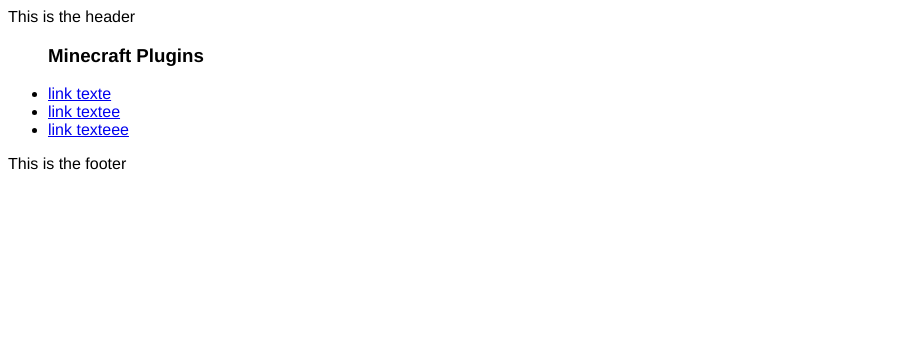
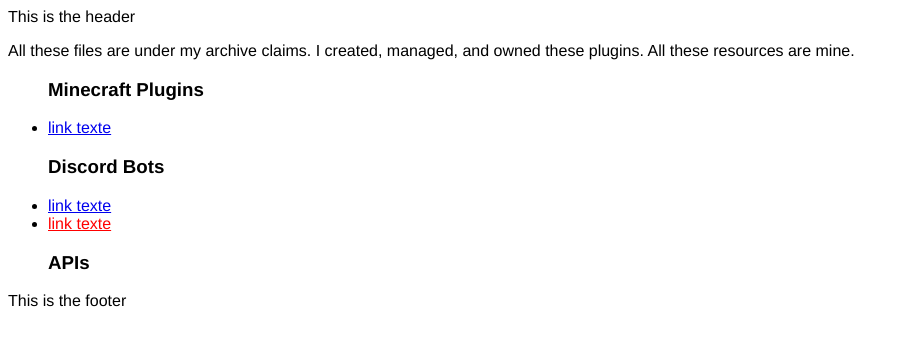
Before and after one commit to GrapeAppleFruit/grapeapplefruit.github.io, a Jekyll site: the page built from item.html, in a window 1280 px wide. Shown: the top 346 px of the page, without its empty margins (0-909 px from the left). Built offline with Jekyll 4.4.1, drawn with Linux system fonts in a browser that asks for light colours.

Commit message:
Update item.html

```diff
--- a/item.html
+++ b/item.html
@@ -2,12 +2,16 @@
 title: My Archive - Item Page
 ---
 <div class="content">
+	<p> All these files are under my archive claims. I created, managed, and owned these plugins. All these resources are mine. </p>
 
 	<ul>
-		<h3> Minecraft Plugins </h3>
-  <li><a href="url">link texte</a></li>
-  <li><a href="url">link textee</a></li>
-  <li><a href="url">link texteee</a></li>
+	<h3> Minecraft Plugins </h3>
+  			<li><a href="url">link texte</a></li>
+	<h3> Discord Bots </h3>
+		<li><a href="url">link texte</a></li>
+		<li><a href="url" style="color:#FF0000";>link texte</a></li>
+	<h3> APIs </h3>
+
 </ul>
 
 </div>
```
